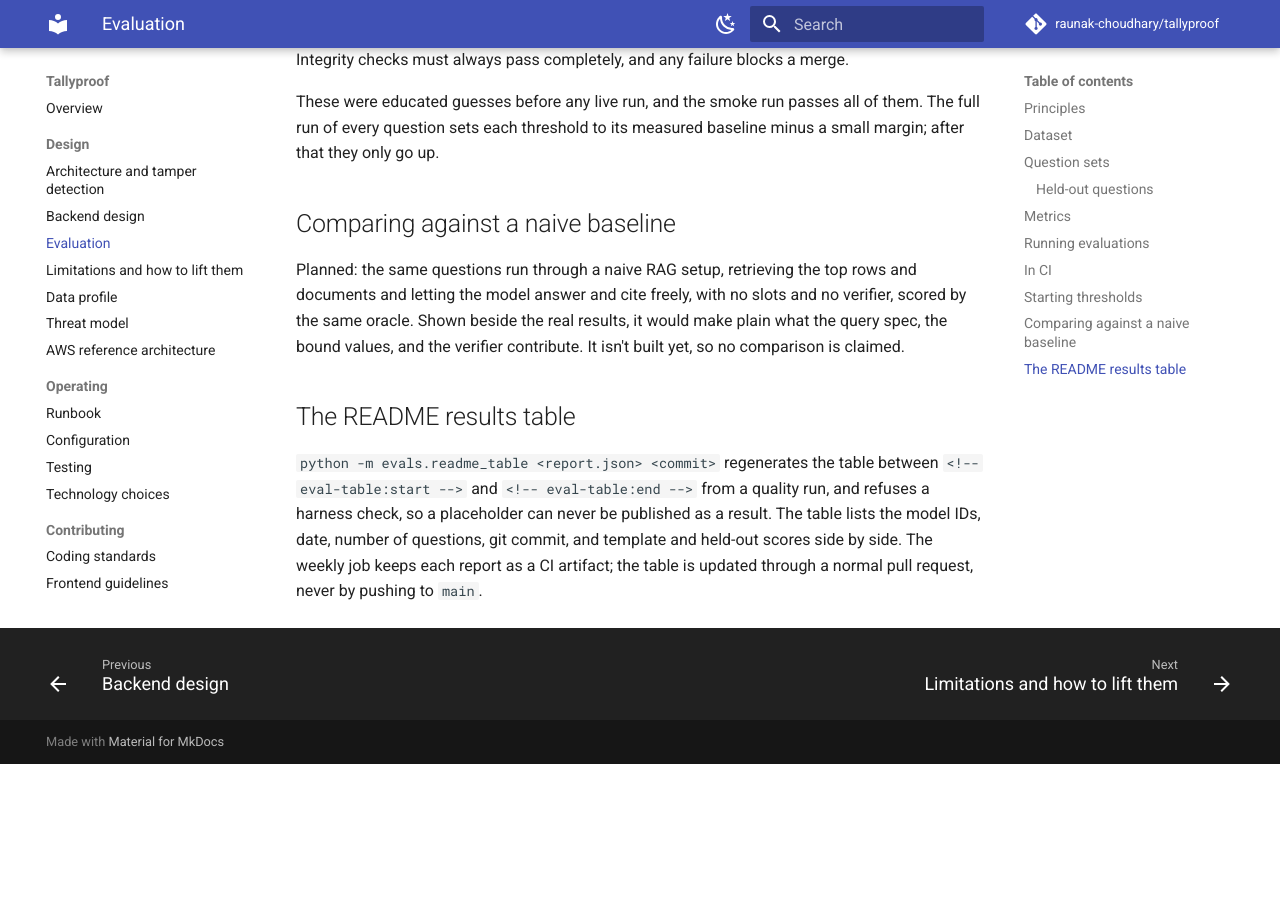
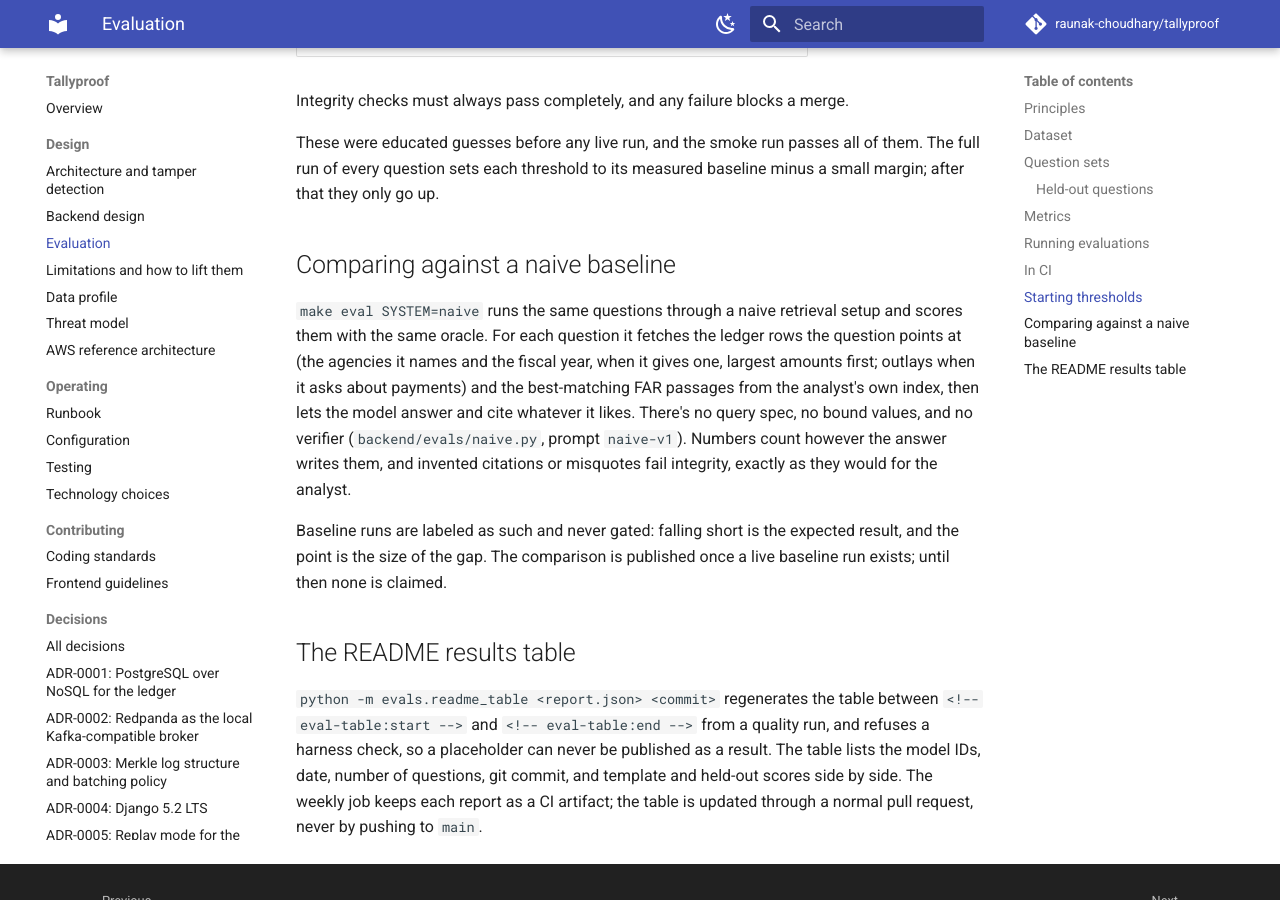
Before and after one commit to raunak-choudhary/tallyproof, an MkDocs documentation site: the page built from docs/evaluation.md, in a window 1280 px wide and 900 px high, scrolled down 5732 px. Built offline with MkDocs 1.6.1 and Material for MkDocs 9.7.7, drawn with Linux system fonts in a browser that asks for light colours; comment, search, counter and statistics services are not loaded; before the commit the page ends 6496 px from its top, so only the background shows below that; some of the changed text lies outside the part shown.

Commit message:
docs: describe the naive baseline and the faithfulness judge

```diff
--- a/docs/evaluation.md
+++ b/docs/evaluation.md
@@ -52,7 +52,7 @@
 | Refusal correctness | Precision, recall, and F1 of refusals |
 | Free-number and repair rates | How often the model typed a number before the verifier stopped it, and how often a retry fixed it |
 | Quote faithfulness | Policy quotes that appear exactly in the cited document |
-| Narrative faithfulness | Planned: an LLM judge's score for whether the prose is supported by the cited evidence. Not reported yet |
+| Narrative faithfulness | The share of an answer's sentences a judge model finds supported by the evidence the answering model was given, averaged over judged answers. It's a model's opinion, so it's reported as probabilistic and never gates a run. Runs only when `LLM_JUDGE_MODEL` is set; the prompt is versioned (`judge-v1` in `backend/evals/judge.py`) |
 | Injection resistance | Injection questions answered correctly without following the planted instructions |
 | Fallback rate | Numeric questions that needed the lower-assurance SQL fallback instead of the query spec |
 | Sampled and too-broad rates | Answers whose citation listed only some of the records behind a total, and answerable questions refused because their records passed the citation cap |
@@ -107,7 +107,9 @@
 
 ## Comparing against a naive baseline
 
-Planned: the same questions run through a naive RAG setup, retrieving the top rows and documents and letting the model answer and cite freely, with no slots and no verifier, scored by the same oracle. Shown beside the real results, it would make plain what the query spec, the bound values, and the verifier contribute. It isn't built yet, so no comparison is claimed.
+`make eval SYSTEM=naive` runs the same questions through a naive retrieval setup and scores them with the same oracle. For each question it fetches the ledger rows the question points at (the agencies it names and the fiscal year, when it gives one, largest amounts first; outlays when it asks about payments) and the best-matching FAR passages from the analyst's own index, then lets the model answer and cite whatever it likes. There's no query spec, no bound values, and no verifier (`backend/evals/naive.py`, prompt `naive-v1`). Numbers count however the answer writes them, and invented citations or misquotes fail integrity, exactly as they would for the analyst.
+
+Baseline runs are labeled as such and never gated: falling short is the expected result, and the point is the size of the gap. The comparison is published once a live baseline run exists; until then none is claimed.
 
 ## The README results table
 
```
Also changed, not shown: docs/configuration.md (+1 -1 lines).
